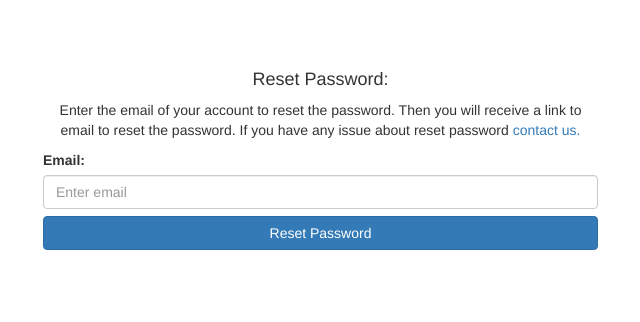
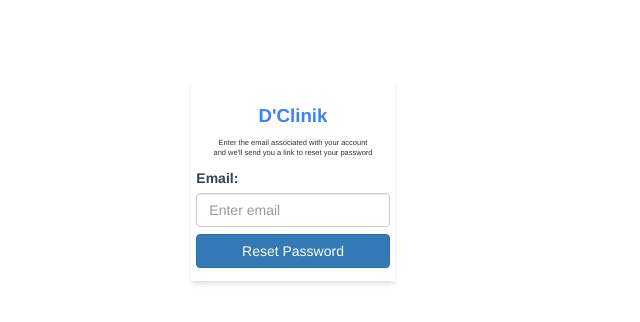
Before and after one commit to iamclement1/D-Clinik, a React (Vite) app: page /forgot-password in a window 1280 px wide. Shown: the top 322 px of the page, without its empty margins (27-667 px from the left). Built offline with nearby package versions, Linux system fonts and the light colour scheme.

Commit message:
appointment page

```diff
--- a/src/App.jsx
+++ b/src/App.jsx
@@ -3,6 +3,7 @@ import { BrowserRouter as Router, Route, Routes } from 'react-router-dom'
 import Appointment from './Pages/Doctor/Appointment'
 import LogIn from './Pages/LogIn'
 import ResetPassword from './Pages/ResetPassword'
+import Dashboard from './Pages/Doctor/Dashboard'
 
 
 function App() {
@@ -14,6 +15,7 @@ function App() {
         <Routes>
           <Route path="/doctor/appointment" exact element={<Appointment/>} />
           <Route path="/" exact element={<LogIn/>} />
+          <Route path="/dashboard"  exact element={<Dashboard/>} />
           <Route path="/forgot-password" exact element={<ResetPassword/>} />
         </Routes>
       </div>
--- a/src/Components/Sidebar/DoctorSideBar.jsx
+++ b/src/Components/Sidebar/DoctorSideBar.jsx
@@ -7,24 +7,46 @@ import { faHouse, faAddressCard } from '@fortawesome/free-solid-svg-icons'
 function DoctorSideBar() {
     return (
         <>
-            <div className="row">
-                <div className="col-md-12">
-                <div className={`top-45 left-0 md:w-[16.5vw] w-[] bg-blue-800
-                    text-white fixed h-full z-30`}>
-                        <ul className='flex flex-col  text-lg text-white' style={{paddingLeft:"0"}}>
-                            <NavLink to='/' className='font-bold pb-10 mt-8 text-white hover:bg-sky-700  border-solid border-zinc-100 border-b ' style={{display:"flex"}} >
-                                <FontAwesomeIcon className='ml-8' icon={faHouse} style={{marginRight:"5px"}} /> Dashboard
-                            </NavLink>
+        { !isOpen ? (
+            <button className='flex text-xl text-white items-center cursor-pointer
+            fixed right-10 top-6 z-50'
+            onClick={() => setIsOpen(!isOpen)}>
+                x
+            </button>
+        ) : (
+            <svg onClick={() => setIsOpen (!isOpen)}
+            className='fixed z-30 flex items-center cursor-pointer right-10 top-6'
+            fill='#2563eb'
+            viewBox='0 0 100 80'
+            width={20}
+            height={20}>
+                <rect width={100} height={10}></rect>
+                <rect y={30} width={100} height={10}></rect>
+                <rect y={60} width={100} height={10}></rect>
+            </svg>
+        )}
 
-                            <NavLink to='/' className='font-bold pb-10 text-white hover:bg-sky-700 mt-8 border-solid border-zinc-100 border-b '>
-                                <FontAwesomeIcon className='ml-8' icon={faAddressCard} style={{marginRight:"5px"}} /> Appointment
-                            </NavLink>
-                        </ul>
-                    </div>
-                </div>
+        <div className={`top-0 right-0 md:w-[17vw] w-[] bg-blue-800
+        text-white fixed h-full z-40 md:p-10 p-3 ease-in-out duration-300
+        ${ !isOpen ? 'translate-x-0' : 'translate-x-full'}`}>
+            <h2 className='mt-10 md:text-2xl text-sm font-bold text-white'>
+                D'Clinik
+            </h2>
+            <p className='text-xs'>Home of hospitality</p>
+            <ul className='flex flex-col pt-12 text-sm text-center'>
+                <NavLink to='/' className='font-bold pb-3'>
+                    <FontAwesomeIcon icon={faHouse} className="text-3xl" />
+                </NavLink>
 
-            </div>
-
+                <NavLink to='/' className='font-bold'>
+                    <FontAwesomeIcon icon={faAddressCard} className='text-3xl pt-3' />
+                </NavLink>
+                <NavLink to='/' className='font-bold'>Contact</NavLink>
+                <NavLink to='/' className='font-bold'>Sign In</NavLink>
+                <NavLink to='/' className='font-bold'>Register</NavLink>
+                <NavLink to='/' className='font-bold'>Home</NavLink>
+            </ul>
+        </div>
         </>
   )
 }
--- a/src/Pages/Doctor/Dashboard.jsx
+++ b/src/Pages/Doctor/Dashboard.jsx
@@ -1,14 +1,14 @@
 import React from 'react'
 import Navbar from '../../Components/Navbar/Navbar'
-import SideBar from '../../Components/SideBar/SideBar'
+import DoctorSideBar from '../../Components/Sidebar/DoctorSideBar'
 
 function Dashboard() {
     return (
     <div>
         <Navbar />
-        <SideBar />
+        <DoctorSideBar />
         <h1>
-            Doctor's Dashboard
+            <p>Lorem ipsum dolor sit amet consectetur adipisicing elit. Quod, sunt recusandae? Veritatis porro dolore eius inventore alias aut fugiat numquam. Culpa dicta vitae omnis quisquam. Eius distinctio, blanditiis laudantium aliquam ad eveniet delectus tempore deserunt voluptatum dolorum veritatis vel? Doloribus enim esse voluptatum reprehenderit necessitatibus incidunt fuga repudiandae quasi saepe quidem. Aliquam provident quod ex iure nostrum hic cupiditate! Illum velit similique exercitationem dolorum in, reiciendis sequi sit accusantium delectus eligendi natus facilis quisquam repellendus quaerat, laudantium, placeat fuga tenetur accusamus asperiores ipsa. Eum consequuntur recusandae, fugit temporibus asperiores non perspiciatis saepe enim libero. Reprehenderit officia at inventore ut tempora?</p>
         </h1>
     </div>
 )
--- a/src/Pages/ResetPassword.jsx
+++ b/src/Pages/ResetPassword.jsx
@@ -4,37 +4,44 @@ import { Link } from "react-router-dom";
 function ResetPassword() {
 
     return (
-    <div className="container">
-        <div className="row " style={{ marginTop: "6rem" }}>
-            <div className="col-md-6 offset-md-3 bg-light">
-                <form>
+    <div className="container-fluid m-auto h-screen">
+        <div className="row">
+            <div className="col-md-6 offset-md-3 pt-32">
+                <form className="md:w-2/6 shadow-md m-auto p-2">
                     <div className="mb-3 mt-3">
-                        <h4 className="h4 text-center">Reset Password:</h4>
-                        <p className="text-center">
-                            Enter the email of your account to reset the password. Then you
-                            will receive a link to email to reset the password. If you have
-                            any issue about reset password{" "}
+                        <h1 className="text-blue-500 text-center text-3xl
+                        font-bold mb-4">
+                            D'Clinik
+                        </h1>
+                        {/* <h4 className="h4 text-center">Reset Password:</h4> */}
+                        <p className="text-center text-xs px-6">
+                            Enter the email associated with your account and we'll
+                            send you a link to reset your password{" "}
 
-                            <Link className="text-decoration-none" to="/contact">
+                            {/* <Link className="text-decoration-none" to="/contact">
                                 contact us.
-                            </Link>{" "}
+                            </Link>{" "} */}
                         </p>
                     </div>
 
                     <div className="mb-3">
-                        <label for="email" className="form-label">
+                        <label for="email" className="form-label block
+                        text-gray-700">
                             Email:
                         </label>
 
                         <input
                         type="email"
-                        className="form-control"
+                        className="form-control rounded py-4 px-4 w-full leading-tight
+                        border-none shadow apperance-none focus:outline-none focus:shadow-outline
+                        hover:border-collapse "
                         placeholder="Enter email"
                         />
                     </div>
 
                     <div class="d-grid mb-3 ">
-                        <button type="submit" className="btn btn-primary btn-block">
+                        <button type="submit" className="btn btn-primary btn-block bg-blue-700
+                        w-full p-3 rounded focus:outline-none text-white">
                             Reset Password
                         </button>
                     </div>
```
